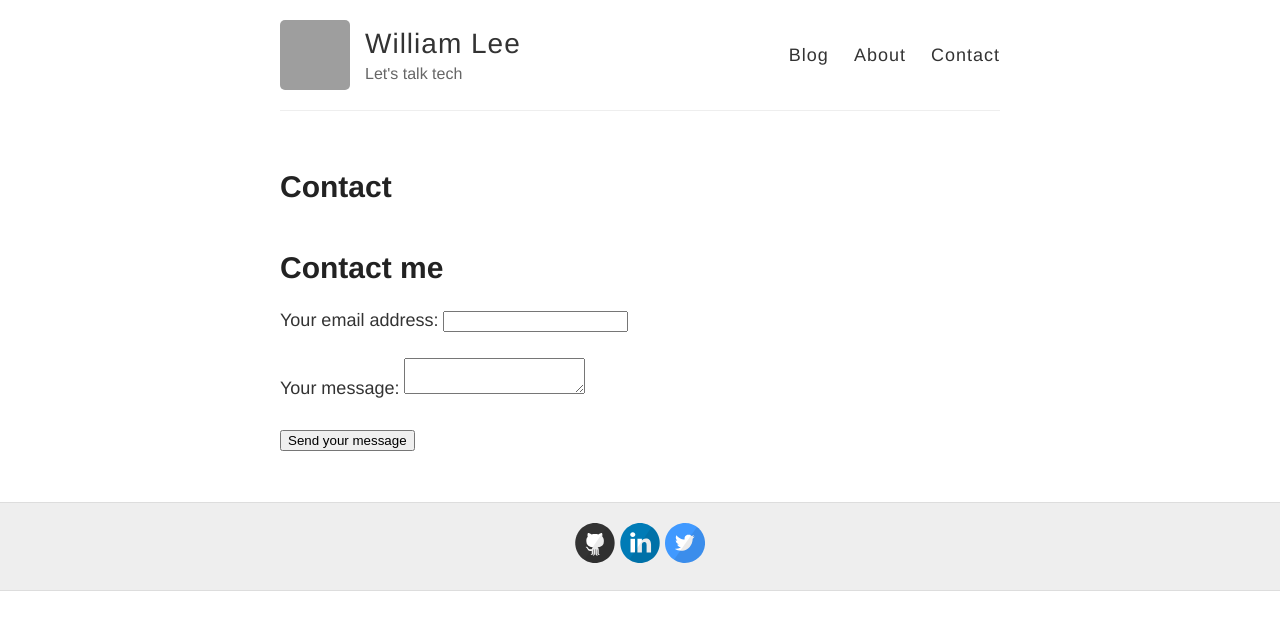
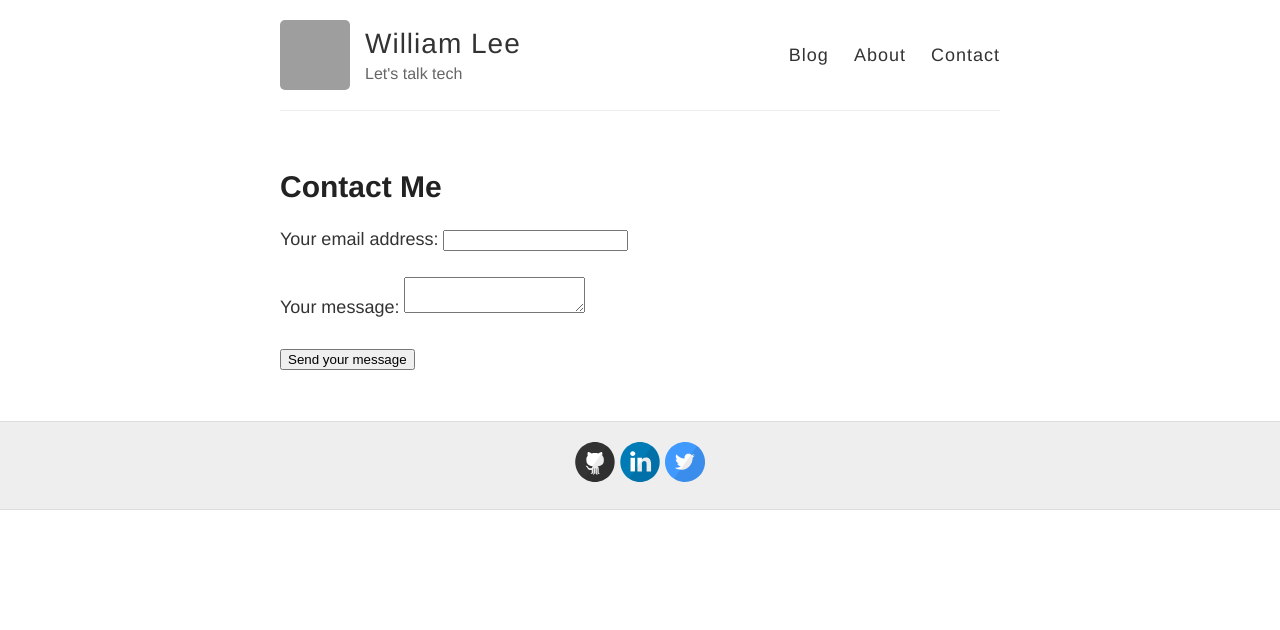
Before and after one commit to wleedev/wleedev.github.io, a Jekyll site: the page built from contact.md, in a window 1280 px wide. Shown: the top 630 px of the page. Built offline with Jekyll 4.4.1, drawn with Linux system fonts in a browser that asks for light colours; grey boxes are pictures that could not be loaded.

Commit message:
Update contact.md

```diff
--- a/contact.md
+++ b/contact.md
@@ -1,10 +1,8 @@
 ---
 layout: page
-title: Contact
+title: Contact Me
 permalink: /contact/
 ---
-
-# Contact me
 
 <form
   action="https://formspree.io/f/mwkakbzz"
```
